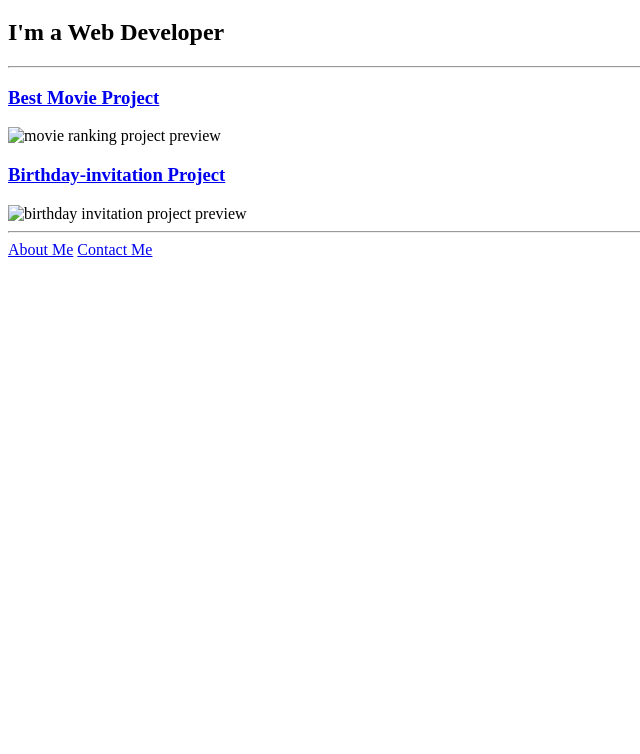
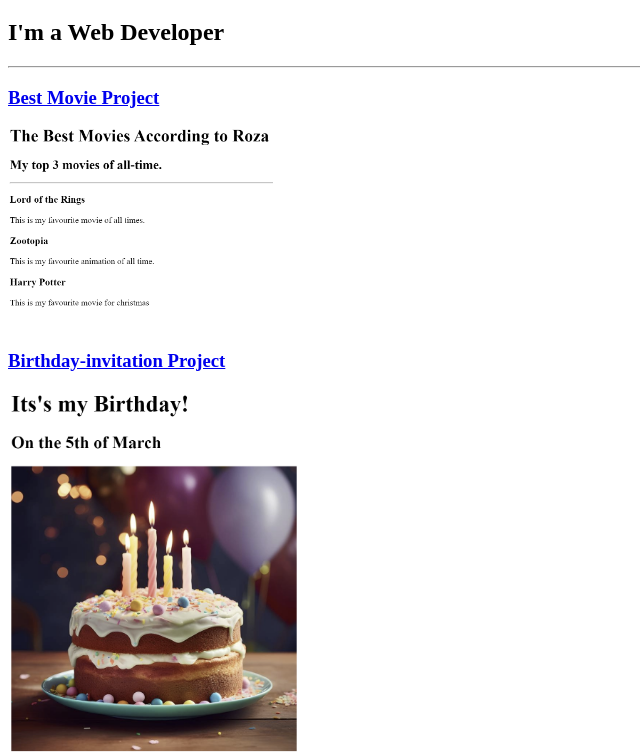
Before and after one commit to RozaMariaTsh/html-portfolio, a plain HTML site: page index.html in a window 1280 px wide. Shown: the part 61-815 px from the top of the page, without its empty margins (0-640 px from the left). Drawn offline with Linux system fonts and the light colour scheme.

Commit message:
Add files via upload

```diff
--- a/index.html
+++ b/index.html
@@ -10,9 +10,9 @@
         <h2>I'm a Web Developer</h2>
         <hr/>
         <h3><a href="./public/movie-list.html">Best Movie Project</a></h3>
-        <img src="../4.3 HTML Porfolio Project/assets/images/Best-movies-list.png" height="200" alt="movie ranking project preview"/>
+        <img src="./assets/images/Best-movies-list.png" height="200" alt="movie ranking project preview"/>
         <h3><a href="./public/Birthday-invitation.html">Birthday-invitation Project</a></h3>
-        <img src="../4.3 HTML Porfolio Project/assets/images/Birthday-Invitation.png" width="300" alt="birthday invitation project preview" />
+        <img src="./assets/images/Birthday-Invitation.png" width="300" alt="birthday invitation project preview" />
         <hr/>
         <a href="./public/about.html">About Me</a>
         <a href="./public/contact.html">Contact Me</a>
```
